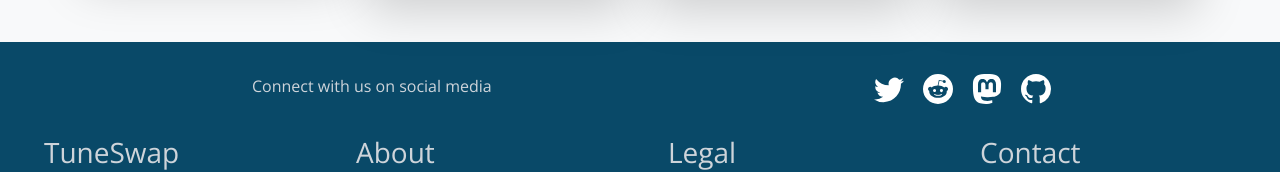
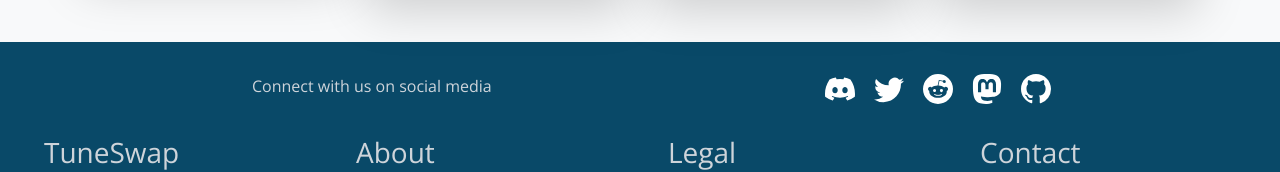
Before and after one commit to gkasdorf/tune-swap-web, a React (Create React App) app: page / in a window 1280 px wide. Shown: the part 1050-1222 px from the top of the page. Built offline with nearby package versions, Linux system fonts and the light colour scheme; no server answers.

Commit message:
add discord link

```diff
--- a/src/components/footer/Footer.js
+++ b/src/components/footer/Footer.js
@@ -1,6 +1,6 @@
 import React from "react";
 import {Col, Container, Row} from "react-bootstrap";
-import {Twitter, Mastodon, Reddit, Github} from "react-bootstrap-icons";
+import {Twitter, Mastodon, Reddit, Github, Discord} from "react-bootstrap-icons";
 import "./Footer.css";
 import {Link} from "react-router-dom";
 
@@ -16,6 +16,7 @@ const Footer = () => {
                     </Col>
                     <Col md={4}>
                         <div className={"text-md-end text-sm-center"}>
+                            <a href={"https://discord.gg/7AJNgwk7vQ"} className={"social"}><span className={"social-icon"}><Discord size={30}/></span></a>
                             <a href={"https://twitter.com/TuneSwapApp"} className={"social"}><span className={"social-icon"}><Twitter size={30} /></span></a>
                             <a href={"https://reddit.com/u/gk907"} className={"social"}><span className={"social-icon"}><Reddit size={30} /></span></a>
                             <a href={"https://mastodon.social/@TuneSwap"} className={"social"}><span className={"social-icon"}><Mastodon size={30} /></span></a>
```
